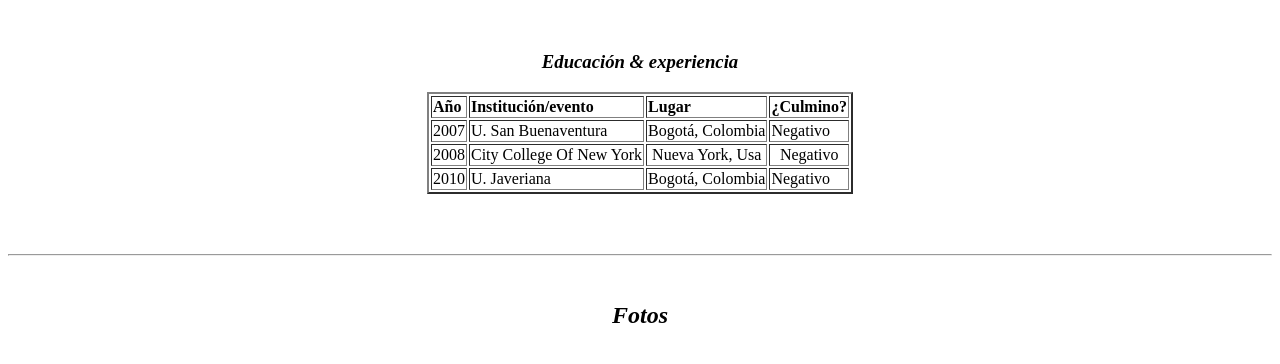
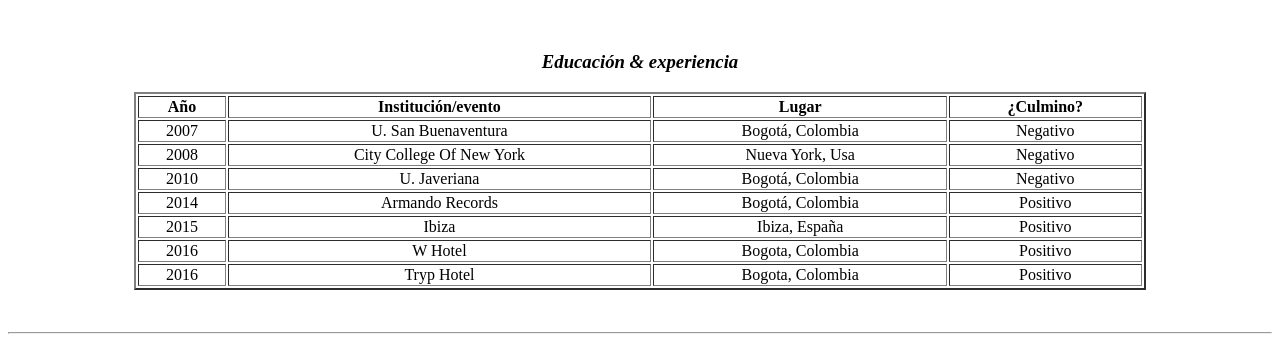
Before and after one commit to thebeattobe/Hoja-de-vida-presskit, a plain HTML site: page index.html in a window 1280 px wide. Shown: the part 1383-1747 px from the top of the page. Drawn offline with Linux system fonts and the light colour scheme; a script that the page names is missing.

Commit message:
tabla finalizada experiencia y educacion

```diff
--- a/index.html
+++ b/index.html
@@ -105,20 +105,20 @@ Su música no es lo único que se destaca por su autenticidad. Su live set, la m
       <br/>
       <h3><i><center>Educación & experiencia</center></i></h3>
       <p><center>
-      <table border="2">
+      <table border="2" style="width:80%">
         <thead>
         <tr>
-          <td><strong>Año</strong></td>
-          <td><strong>Institución/evento</strong></td>
-          <td><strong>Lugar</strong></td>
-          <td><strong>¿Culmino?</strong></td>
+          <td><strong><center>Año</center></strong></td>
+          <td><strong><center>Institución/evento</center></strong></td>
+          <td><strong><center>Lugar</center></strong></td>
+          <td><strong><center>¿Culmino?</center></strong></td>
         </tr>
       </thead>
       <tr>
-        <td>2007</td>
-        <td>U. San Buenaventura</td>
-        <td>Bogotá, Colombia</td>
-        <td>Negativo</td>
+        <td><center>2007</center></td>
+        <td><center>U. San Buenaventura</center></td>
+        <td><center>Bogotá, Colombia</center></td>
+        <td><center>Negativo</center></td>
       </tr>
       <tr>
         <td><center>2008</center></td>
@@ -127,15 +127,39 @@ Su música no es lo único que se destaca por su autenticidad. Su live set, la m
         <td><center>Negativo</center></td>
       </tr>
       <tr>
-        <td>2010</td>
-        <td>U. Javeriana</td>
-        <td>Bogotá, Colombia</td>
-        <td>Negativo</td>
+        <td><center>2010</center></td>
+        <td><center>U. Javeriana</center></td>
+        <td><center>Bogotá, Colombia</center></td>
+        <td><center>Negativo</center></td>
+      </tr>
+      <tr>
+        <td><center>2014</center></td>
+        <td><center>Armando Records</center></td>
+        <td><center>Bogotá, Colombia</center></td>
+        <td><center>Positivo</center></td>
+      </tr>
+      <tr>
+        <td><center>2015</center></td>
+        <td><center>Ibiza</center></td>
+        <td><center>Ibiza, España</center></td>
+        <td><center>Positivo</center></td>
+      </tr>
+      <tr>
+        <td><center>2016</center></td>
+        <td><center>W Hotel</center></td>
+        <td><center>Bogota, Colombia</center></td>
+        <td><center>Positivo</center></td>
+      </tr>
+      <tr>
+        <td><center>2016</center></td>
+        <td><center>Tryp Hotel</center></td>
+        <td><center>Bogota, Colombia</center></td>
+        <td><center>Positivo</center></td>
       </tr>
       </table>
     </center></p>
     </article>
-      <br/><br/><hr>
+      <br/><hr>
       <br/>
       <h2 id="fotos"><i><center>Fotos</center></i></h2>
       <br/>
```
